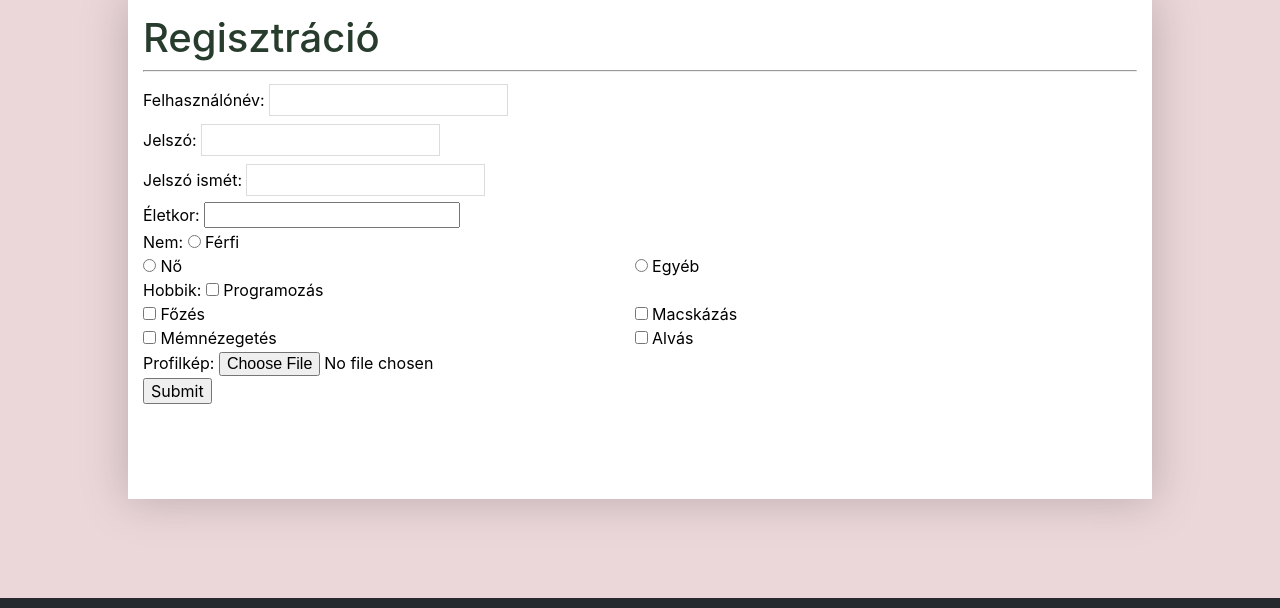
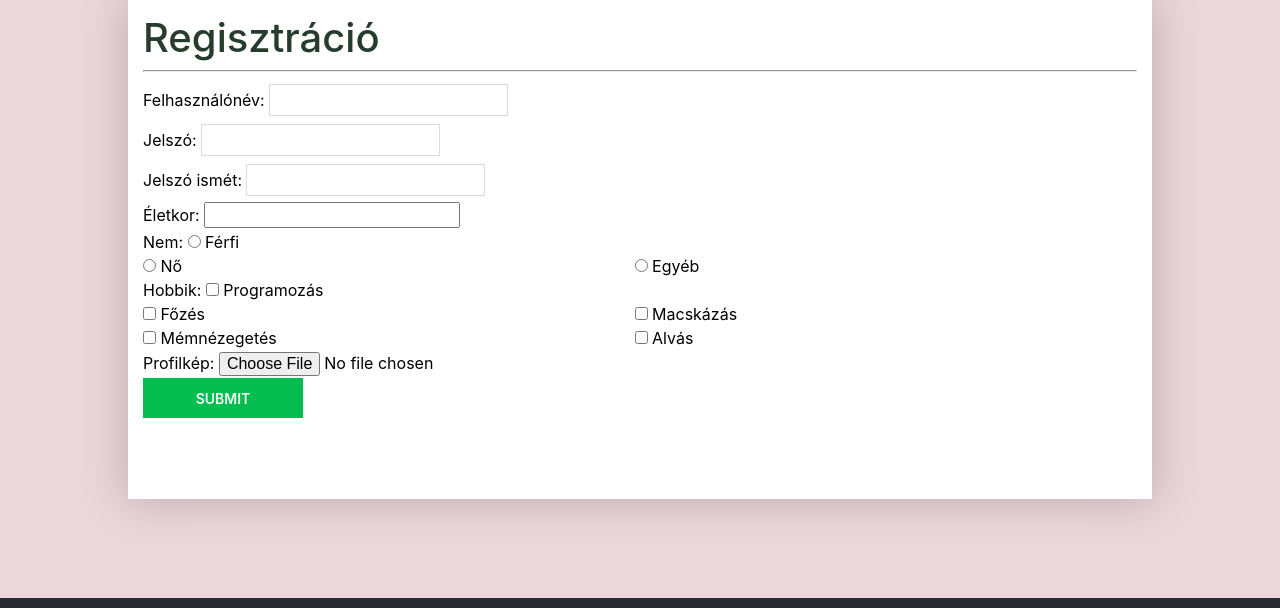
Before and after one commit to ogunDecode/webtervezes_2023, a PHP site: page /signup.php in a window 1280 px wide. Shown: the part 162-770 px from the top of the page. Run offline with PHP 8.4, Linux system fonts and the light colour scheme.

Commit message:
gomb szín

```diff
--- a/login.php
+++ b/login.php
@@ -121,7 +121,7 @@ if (isset($_POST["login"])) {
         <form action="login.php" method="POST">
             <label>Felhasználónév: <input type="text" name="felhasznalonev"/></label> <br/>
             <label>Jelszó: <input type="password" name="jelszo"/></label> <br/>
-            <input type="submit" name="login"/> <br/><br/>
+            <input class="fgomb" type="submit" name="login"/> <br/><br/>
         </form>
         <?php echo $uzenet . "<br/>"; ?>
     </div>
--- a/signup.php
+++ b/signup.php
@@ -179,7 +179,7 @@ if (isset($_POST["regiszt"])) {
             <label><input type="checkbox" name="hobbik[]" value="alvás" <?php if (isset($_POST['hobbik']) && in_array('alvás', $_POST['hobbik'])) echo 'checked'; ?>/> Alvás</label> <br/>
             <!-- Fájlfeltöltés űrlapmező -->
             <label>Profilkép: <input type="file" name="profile-pic" accept="image/*"/></label> <br/>
-            <input type="submit" name="regiszt"/> <br/><br/>
+            <input class="fgomb" type="submit" name="regiszt"/> <br/><br/>
         </form>
 
         <?php
```
